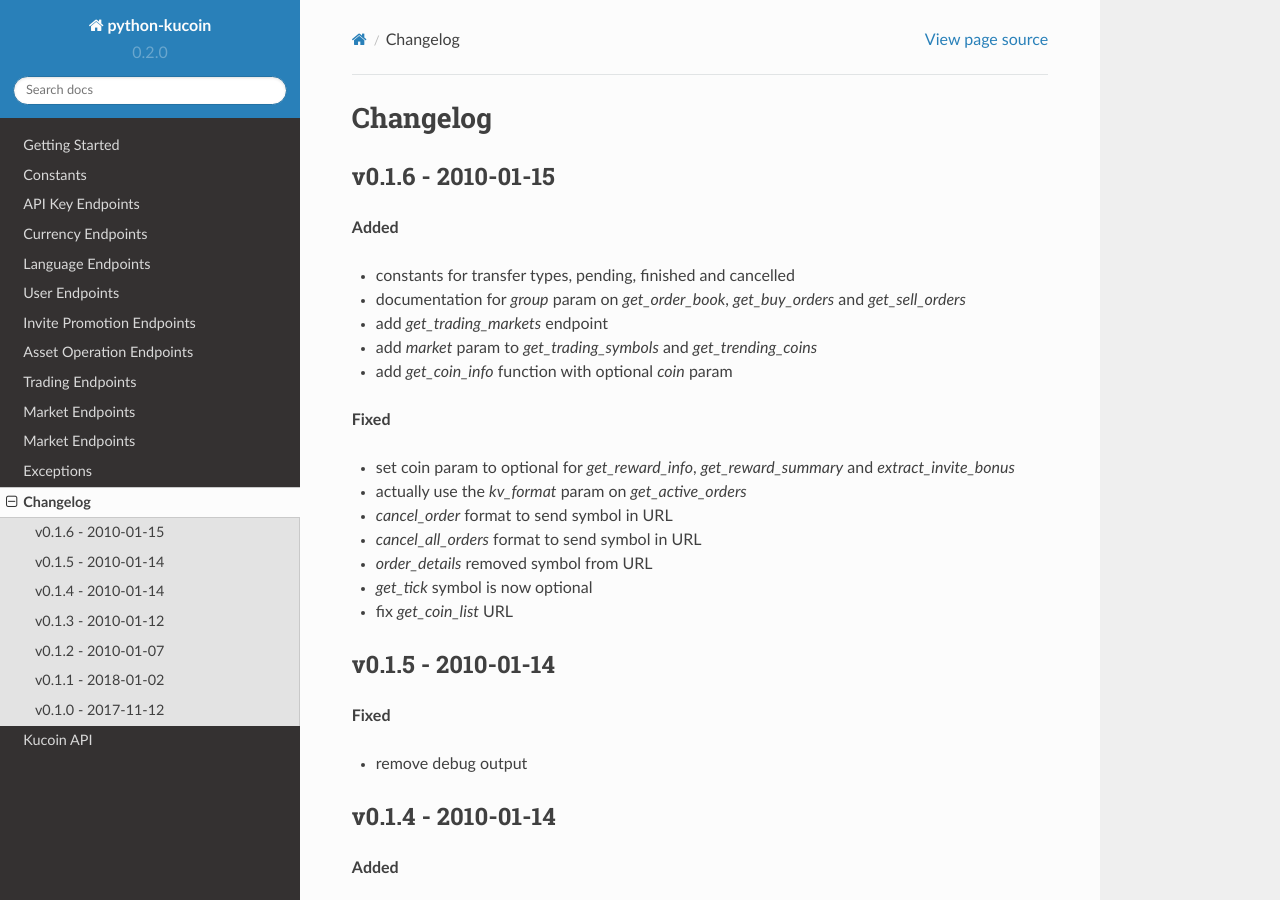
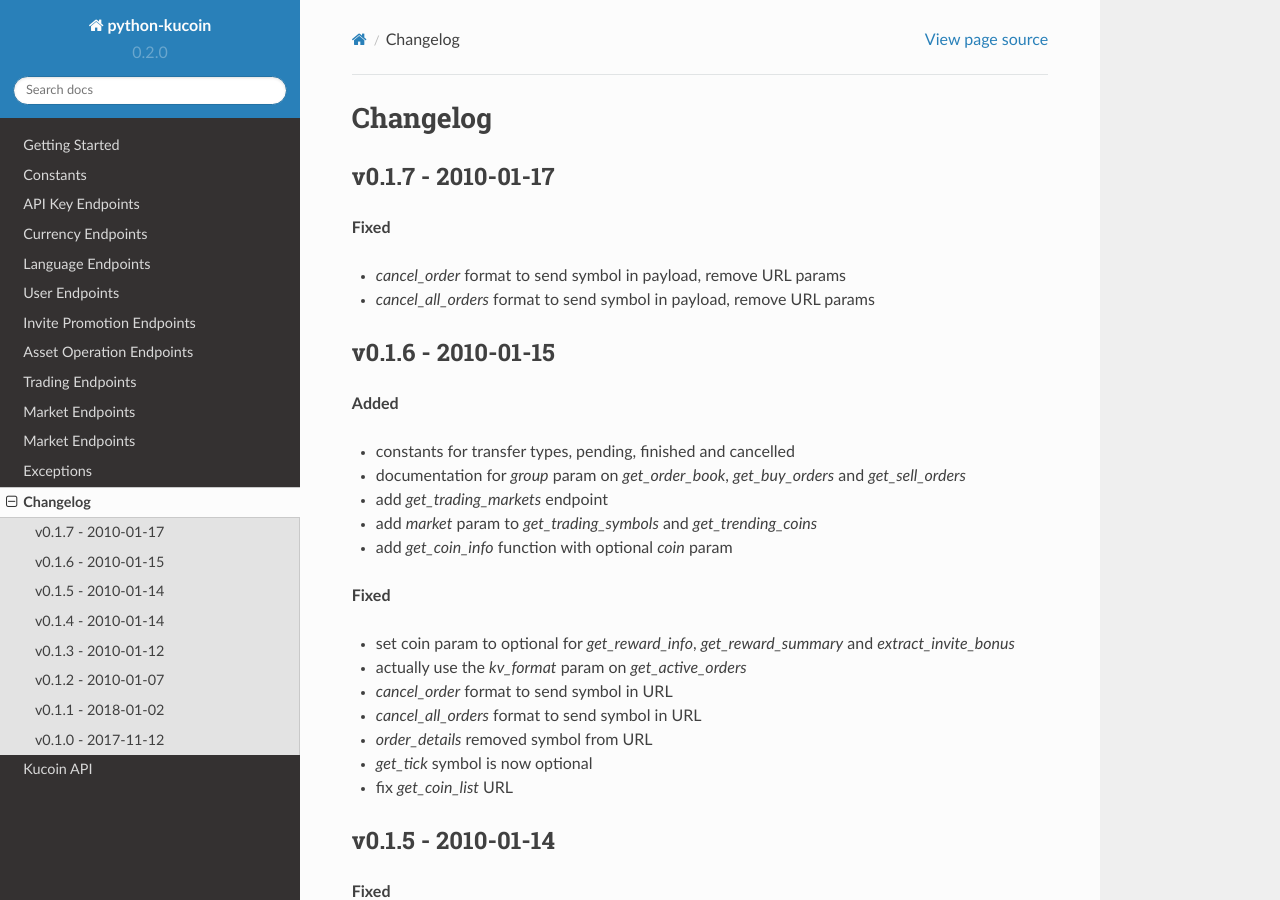
Before and after one commit to sammchardy/python-kucoin, a Sphinx documentation site: the page built from docs/changelog.rst, in a window 1280 px wide and 900 px high. Built offline with Sphinx 7.4.7 and the Read the Docs theme 2.0.0, drawn with Linux system fonts in a browser that asks for light colours; formulas are drawn with MathJax 3.

Commit message:
Update version to v0.1.7

```diff
--- a/README.rst
+++ b/README.rst
@@ -1,5 +1,5 @@
 ===============================
-Welcome to python-kucoin v0.1.6
+Welcome to python-kucoin v0.1.7
 ===============================
 
 .. image:: https://img.shields.io/pypi/v/python-kucoin.svg
--- a/docs/changelog.rst
+++ b/docs/changelog.rst
@@ -1,5 +1,14 @@
 Changelog
 =========
+
+v0.1.7 - 2010-01-17
+^^^^^^^^^^^^^^^^^^^
+
+**Fixed**
+
+- `cancel_order` format to send symbol in payload, remove URL params
+- `cancel_all_orders` format to send symbol in payload, remove URL params
+
 
 v0.1.6 - 2010-01-15
 ^^^^^^^^^^^^^^^^^^^
--- a/setup.py
+++ b/setup.py
@@ -3,7 +3,7 @@
 
 setup(
     name='python-kucoin',
-    version='0.1.6',
+    version='0.1.7',
     packages=['kucoin'],
     description='Kucoin REST API python implementation',
     url='https://github.com/sammchardy/python-kucoin',
```
